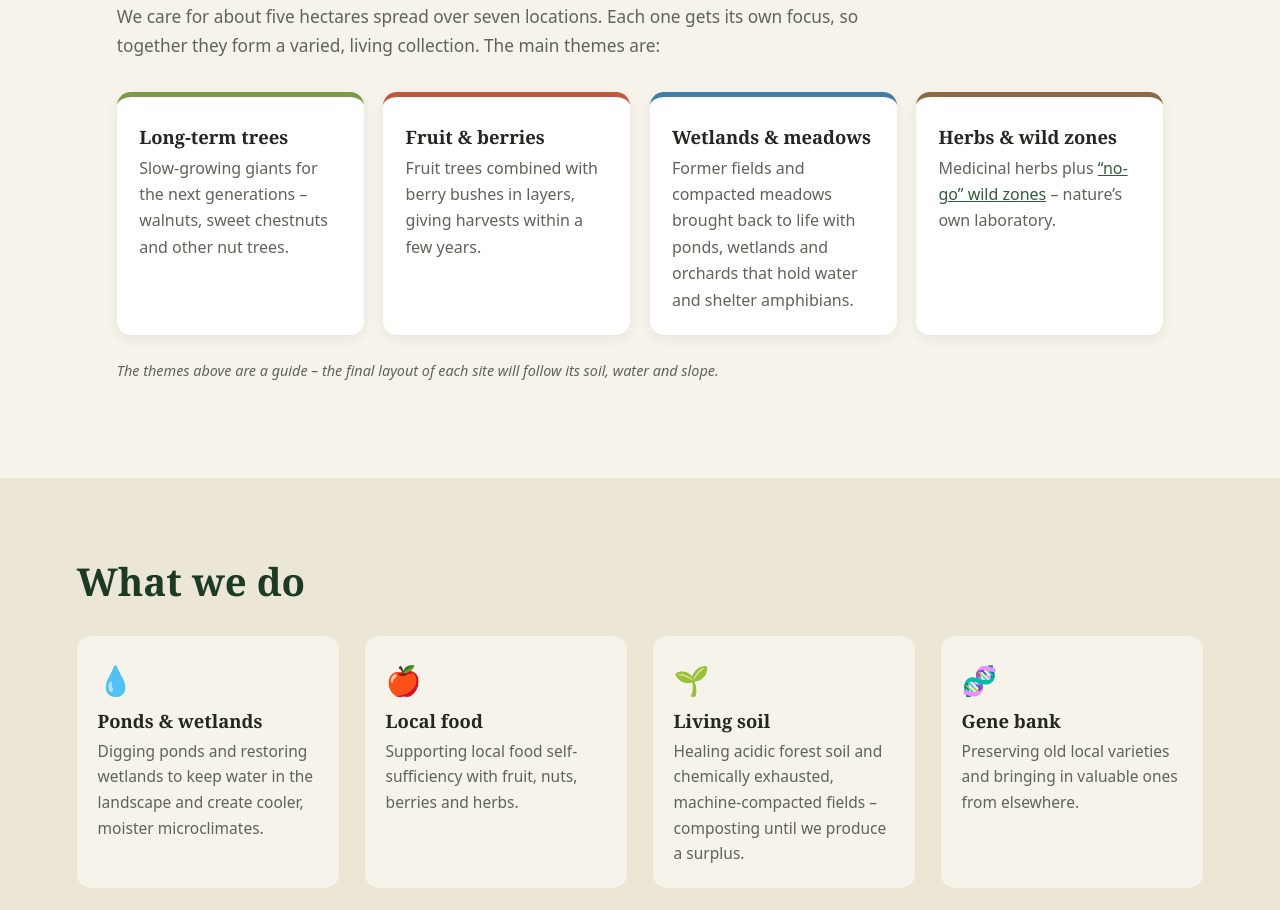
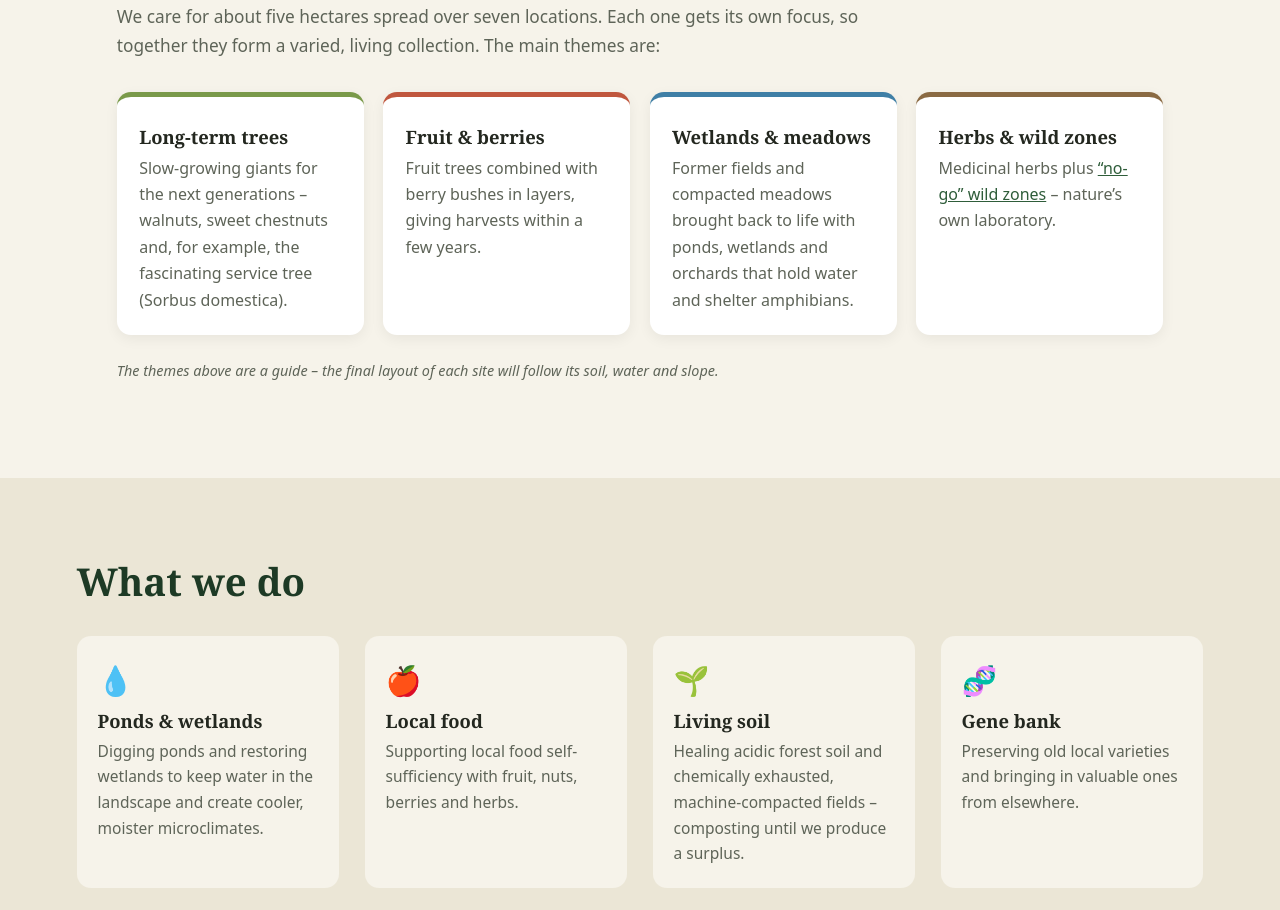
Before and after one commit to DOBJAN/REVITALES, a plain HTML site: page index.html in a window 1280 px wide. Shown: the part 3034-3944 px from the top of the page. Drawn offline with Linux system fonts and the light colour scheme.

Commit message:
Add service tree to generations card
Co-Authored-By: Claude Opus 5.5 <noreply@anthropic.com>

```diff
--- a/index.html
+++ b/index.html
@@ -144,7 +144,7 @@
   <div class="cards">
     <article class="card">
       <h3><span class="en">Long-term trees</span><span class="cs">Stromy na generace</span></h3>
-      <p><span class="en">Slow-growing giants for the next generations – walnuts, sweet chestnuts and other nut trees.</span><span class="cs">Pomalu rostoucí velikáni pro další generace – ořešáky, jedlé kaštany a další ořechy.</span></p>
+      <p><span class="en">Slow-growing giants for the next generations – walnuts, sweet chestnuts and, for example, the fascinating service tree (Sorbus domestica).</span><span class="cs">Pomalu rostoucí velikáni pro další generace – ořešáky, jedlé kaštany a např. velmi zajímavý jeřáb oskeruše.</span></p>
     </article>
     <article class="card">
       <h3><span class="en">Fruit &amp; berries</span><span class="cs">Ovoce a bobule</span></h3>
```
